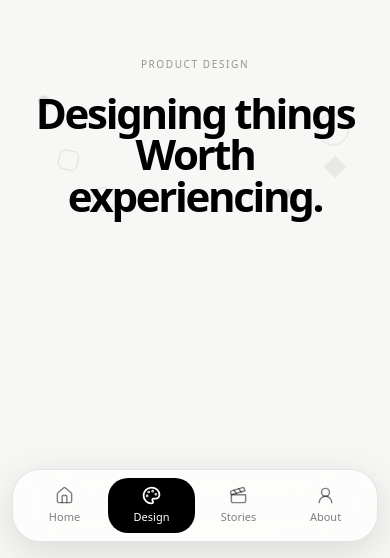
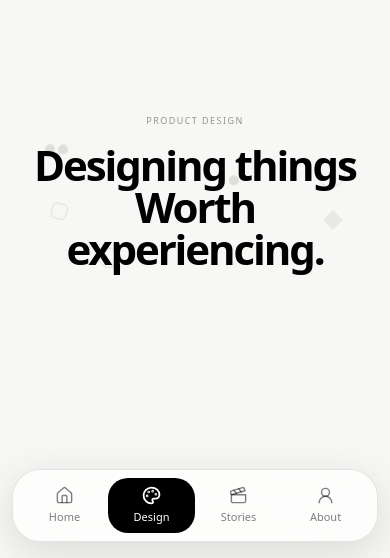
Before and after one commit to mayank-sharma09/mayankdadhich09, a Next.js app: page /design in a window 390 px wide. Shown: the part 286-844 px from the top of the page. Built offline with nearby package versions, Linux system fonts and the light colour scheme.

Commit message:
design updated

```diff
--- a/src/app/design/page.jsx
+++ b/src/app/design/page.jsx
@@ -10,7 +10,7 @@ export default function DesignPage() {
           HERO
       ================================================= */}
 
-      <section className="relative flex min-h-screen items-center justify-center overflow-hidden bg-[#F7F7F5]">
+    <section className="relative flex min-h-screen items-start justify-center overflow-hidden bg-[#F7F7F5] md:items-center">
 
         {/* DESKTOP VIDEO */}
         <div className="absolute inset-0 hidden md:block">
@@ -30,46 +30,46 @@ export default function DesignPage() {
 
 
         {/* TEXT */}
-        <div className="relative z-10 mx-auto w-full font-sans  max-w-[1600px] px-6 py-20 sm:px-10 md:px-12 lg:px-16">
-          <div className="mx-auto max-w-6xl text-center">
+      <div className="relative z-10 mx-auto w-full max-w-[1600px] px-6 pt-100 sm:px-10 sm:pt-32 md:px-12 md:py-20 lg:px-16">
+  <div className="mx-auto max-w-6xl  text-center ">
 
     {/* Small intro */}
     <p
-              className="mayank-hero-text-up mb-5 text-[10px] font-medium uppercase leading-[1.6] tracking-[0.16em] text-black/40 sm:mb-7 sm:text-xs sm:tracking-[0.18em] md:text-sm"
+      className="mayank-hero-text-up mb-4 text-[9px] font-medium uppercase leading-[1.6] tracking-[0.16em] text-black/40 sm:mb-6 sm:text-xs sm:tracking-[0.18em] md:text-sm"
       style={{ animationDelay: "0ms" }}
     >
       Product Design
     </p>
 
-            {/* Main heading */}
-            {/* MAIN HEADING + MOBILE SHAPES */}
+    {/* Main heading + mobile shapes */}
     <div className="relative mx-auto max-w-5xl">
 
       {/* MOBILE FLOATING SHAPES */}
       <div className="pointer-events-none absolute inset-0 md:hidden">
 
-                {/* Top left circle */}
-                <span className="hero-shape hero-shape-1 absolute left-[4%] top-[8%] h-3 w-3 rounded-full bg-black/10" />
+        {/* Top left dot */}
+        <span className="hero-shape hero-shape-1 absolute left-[6%] top-[5%] h-2.5 w-2.5 rounded-full bg-black/10" />
+           <span className="hero-shape hero-shape-1 absolute left-[10%] top-[5%] h-2.5 w-2.5 rounded-full bg-black/10" />
+            <span className="hero-shape hero-shape-1 absolute left-[60%] top-[30%] h-2.5 w-2.5 rounded-full bg-black/10" />
+        {/* Top right ring */}
+        <span className="hero-shape hero-shape-2 absolute right-[6%] top-[12%] h-7 w-7 rounded-full border border-black/10" />
 
-                {/* Top right ring */}
-                <span className="hero-shape hero-shape-2 absolute right-[5%] top-[18%] h-8 w-8 rounded-full border border-black/10" />
-
-                {/* Left small square */}
-                <span className="hero-shape hero-shape-3 absolute left-[10%] top-[48%] h-5 w-5 rotate-12 rounded-[6px] border border-black/10" />
+        {/* Left square */}
+        <span className="hero-shape hero-shape-3 absolute left-[8%] top-[48%] h-4 w-4 rotate-12 rounded-[5px] border border-black/10" />
 
         {/* Right diamond */}
-                <span className="hero-shape hero-shape-4 absolute right-[7%] top-[55%] h-4 w-4 rotate-45 bg-black/[0.06]" />
+        <span className="hero-shape hero-shape-4 absolute right-[8%] top-[55%] h-3.5 w-3.5 rotate-45 bg-black/[0.06]" />
 
-                {/* Bottom left ring */}
-                <span className="hero-shape hero-shape-5 absolute bottom-[4%] left-[20%] h-6 w-6 rounded-full border border-black/10" />
+        {/* Bottom ring */}
+        <span className="hero-shape hero-shape-5 absolute bottom-[2%] left-[22%] h-5 w-5 rounded-full border border-black/10" />
 
-                {/* Bottom right dot */}
-                <span className="hero-shape hero-shape-6 absolute bottom-[10%] right-[22%] h-2 w-2 rounded-full bg-black/15" />
+        {/* Bottom dot */}
+        <span className="hero-shape hero-shape-6 absolute bottom-[7%] right-[23%] h-1.5 w-1.5 rounded-full bg-black/15" />
 
       </div>
 
       <h1
-                className="mayank-hero-text-up relative z-10 text-[42px] font-semibold leading-[0.98] tracking-[-0.055em] text-black sm:text-[52px] md:text-7xl lg:text-[76px] xl:text-[88px]"
+        className="mayank-hero-text-up relative z-10 text-[42px] font-semibold leading-[1] tracking-[-0.05em] text-black sm:text-[46px] md:text-7xl lg:text-[76px] xl:text-[88px]"
         style={{ animationDelay: "120ms" }}
       >
         Designing things
```
Lines whose indentation alone changed are shown as unchanged.
